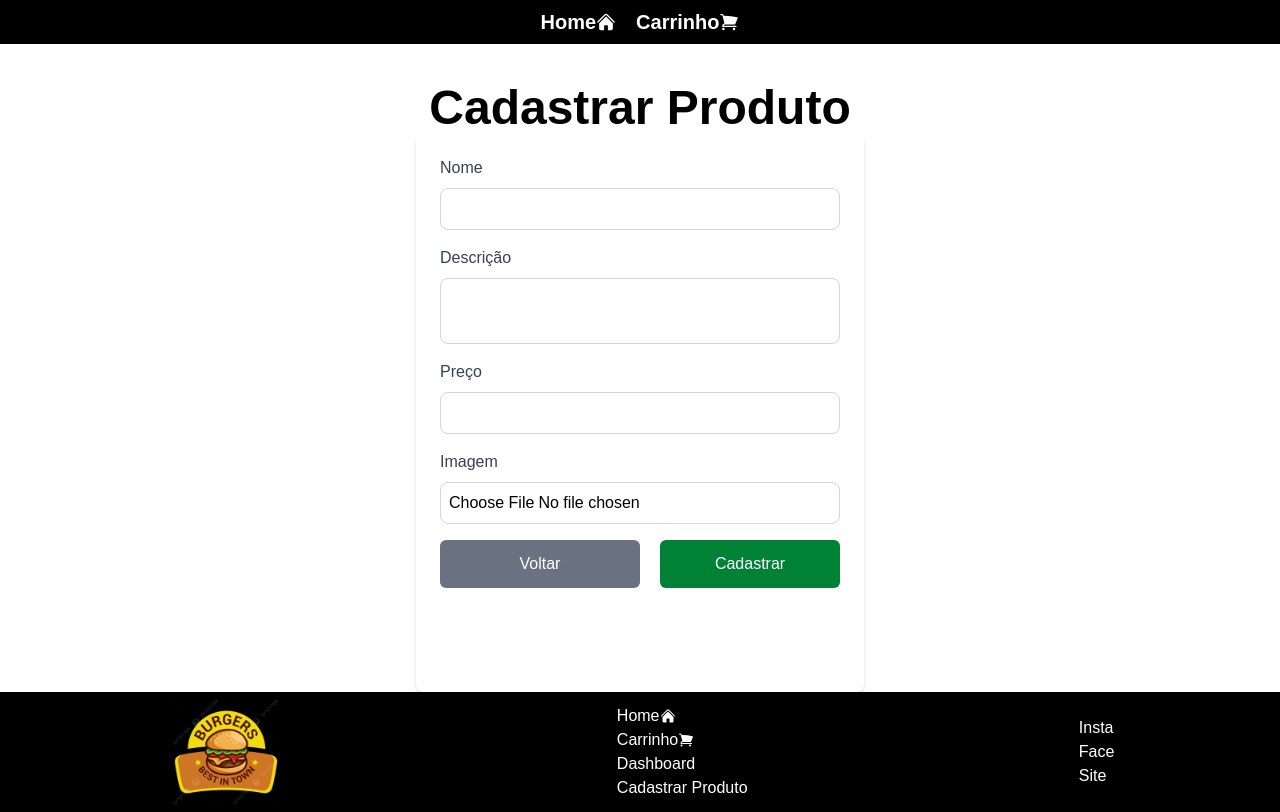
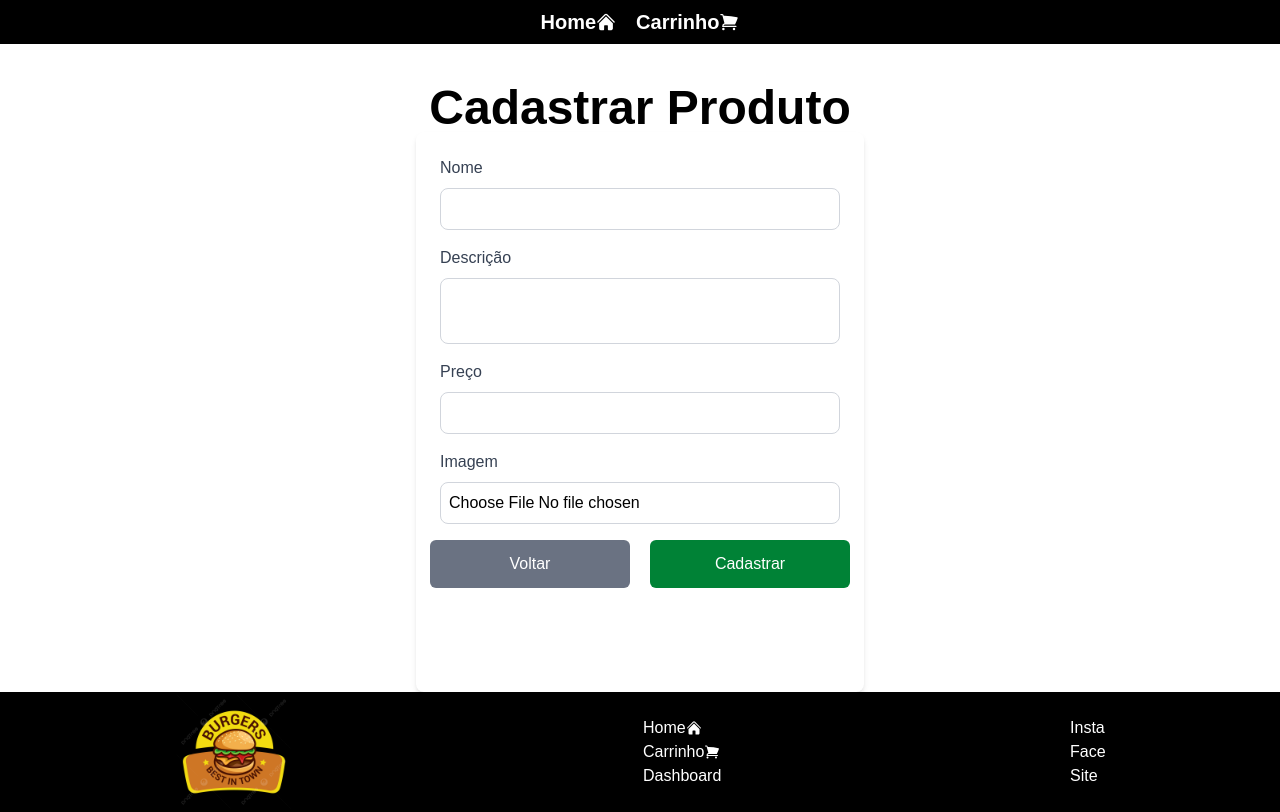
Before and after one commit to GleidistonJR/Junior-Food, a Next.js app in the folder interface/: page /dashboard/cadastrarProduto in a window 1280 px wide. Built offline with nearby package versions, Linux system fonts and the light colour scheme.

Commit message:
ajeitando links

```diff
--- a/interface/src/app/dashboard/cadastrarProduto/page.tsx
+++ b/interface/src/app/dashboard/cadastrarProduto/page.tsx
@@ -34,15 +34,19 @@ export default function CadastrarProduto (){
                 </div>
 
                 <ul className="flex gap-5 justify-center">
-                    <Link href="/dashboard/gerenciarProduto/">
-                    <li className="text-center  rounded-md w-50 py-3 mb-20 text-bold bg-gray-500 text-white
-                    hover:bg-gray-600">
-                        Voltar
+                    <li>
+                        <Link href="/dashboard/">
+                            <button className="text-center  rounded-md w-50 py-3 mb-20 text-bold bg-gray-500 text-white
+                            hover:cursor-pointer hover:bg-gray-600" >
+                                    Voltar
+                            </button>
+                        </Link>
                     </li>
-                    </Link>
-                    <li className="text-center rounded-md w-50 py-3 mb-20 text-bold bg-green-700 text-white
-                    hover:cursor-pointer hover:bg-green-800">
-                        <input type="submit" value="Cadastrar" />
+                    <li>
+                        <button className="text-center rounded-md w-50 py-3 mb-20 text-bold bg-green-700 text-white
+                        hover:cursor-pointer hover:bg-green-800" type="submit">
+                                Cadastrar
+                        </button>
                     </li>
                 </ul>
             </form>
--- a/interface/src/app/dashboard/gerenciarProduto/[id]/page.tsx
+++ b/interface/src/app/dashboard/gerenciarProduto/[id]/page.tsx
@@ -119,13 +119,19 @@ export default function GerenciarProduto() {
 
 
         <ul className="flex gap-5 justify-center">
-            <Link href="/dashboard/gerenciarProduto/">
-            <li className="text-center  rounded-md w-50 py-3 mb-20 text-bold bg-gray-500 text-white">
-                Voltar
+            <li>
+              <Link href="/dashboard/gerenciarProduto/">
+                  <button className="text-center  rounded-md w-50 py-3 mb-20 text-bold bg-gray-500
+                  text-white hover:cursor-pointer hover:bg-gray-700">
+                    Voltar
+                  </button>
+              </Link>
             </li>
-            </Link>
-            <li className="text-center rounded-md w-50 py-3 mb-20 text-bold bg-green-700 text-white">
-                <input type="submit" value="Salvar Edição" className="hover:cursor-pointer"/>
+            <li>
+                <button type="submit" className="text-center rounded-md w-50 py-3 mb-20 text-bold bg-green-700
+                text-white hover:cursor-pointer hover:bg-green-900">
+                  Salver Edição
+                </button>
             </li>
         </ul>
       </form>
--- a/interface/src/app/dashboard/gerenciarProduto/page.tsx
+++ b/interface/src/app/dashboard/gerenciarProduto/page.tsx
@@ -20,11 +20,22 @@ export default async function GerenciarProduto (){
 
           <nav>
             <ul className="flex gap-5 justify-center">
-              <li className="text-center  rounded-md w-50 py-3 mb-20 text-bold bg-green-700 text-white">
-                  <Link href="/">Home</Link>
+              <li>
+                <Link href="/">
+                  <button className="text-center  rounded-md w-50 py-3 mb-20 text-bold bg-green-700
+                  text-white hover:cursor-pointer hover:bg-green-900">
+                  Home
+                  </button>
+                </Link>
               </li>
-              <li className="text-center rounded-md w-50 py-3 mb-20 text-bold bg-blue-700 text-white">
-                  <Link href="/dashboard/">Dashboard</Link>
+              <li>
+                  <Link href="/dashboard/">
+                    <button className="text-center rounded-md w-50 py-3 mb-20 text-bold bg-blue-700
+                    text-white hover:cursor-pointer hover:bg-blue-900">
+                      Dashboard
+
+                    </button>
+                  </Link>
               </li>
             </ul>
           </nav>
--- a/interface/src/components/footer/index.tsx
+++ b/interface/src/components/footer/index.tsx
@@ -13,7 +13,6 @@ export function Footer(){
                     <Link className="flex" href="/">Home < HomeIcon className="w-4"/></Link>
                     <Link className="flex" href="/carrinho">Carrinho < ShoppingCartIcon className="w-4"/></Link>
                     <Link className="flex" href="/dashboard">Dashboard</Link>
-                    <Link className="flex" href="/dashboard/cadastrarProduto">Cadastrar Produto</Link>
                 </aside>
                 <aside className="flex flex-col justify-center">
                     <Link href="/">Insta</Link>
```
